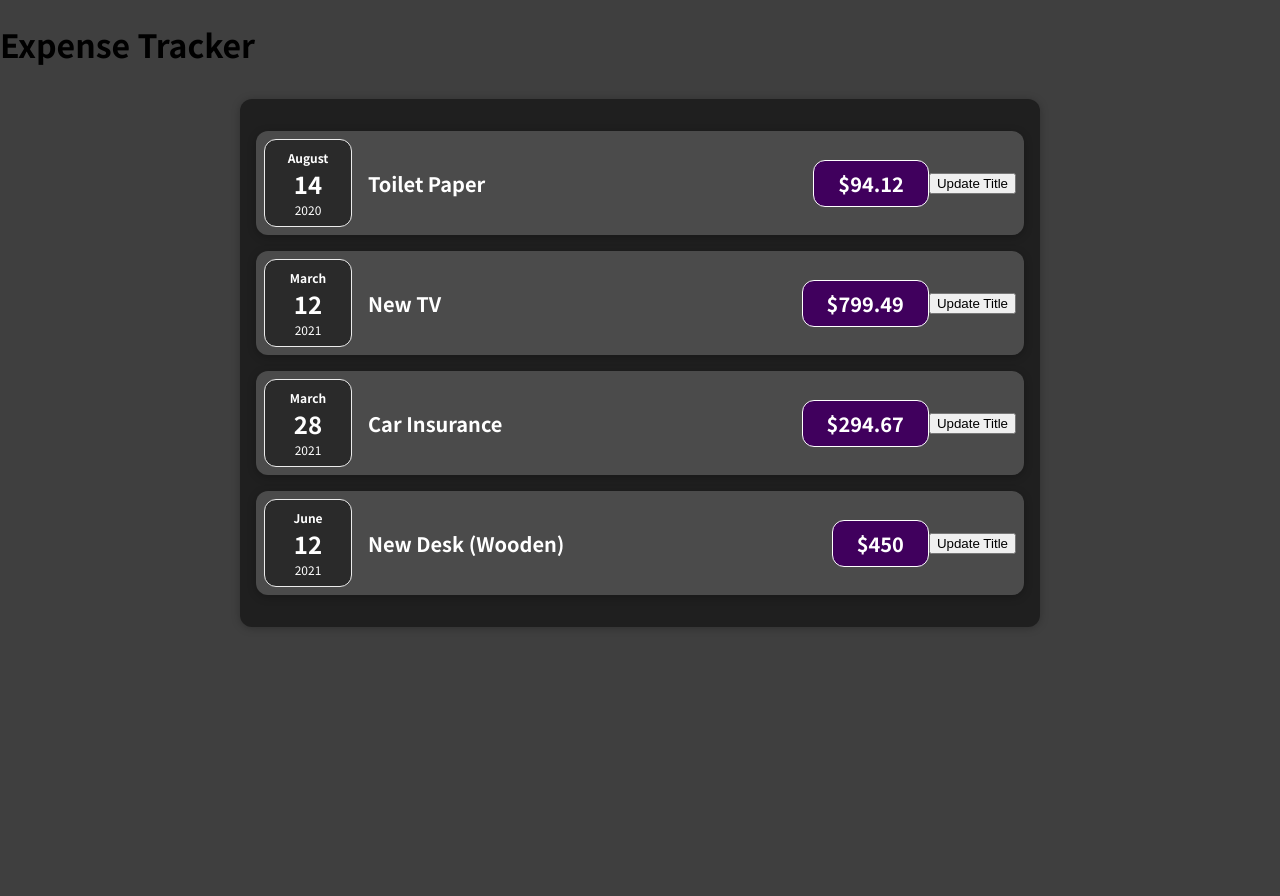
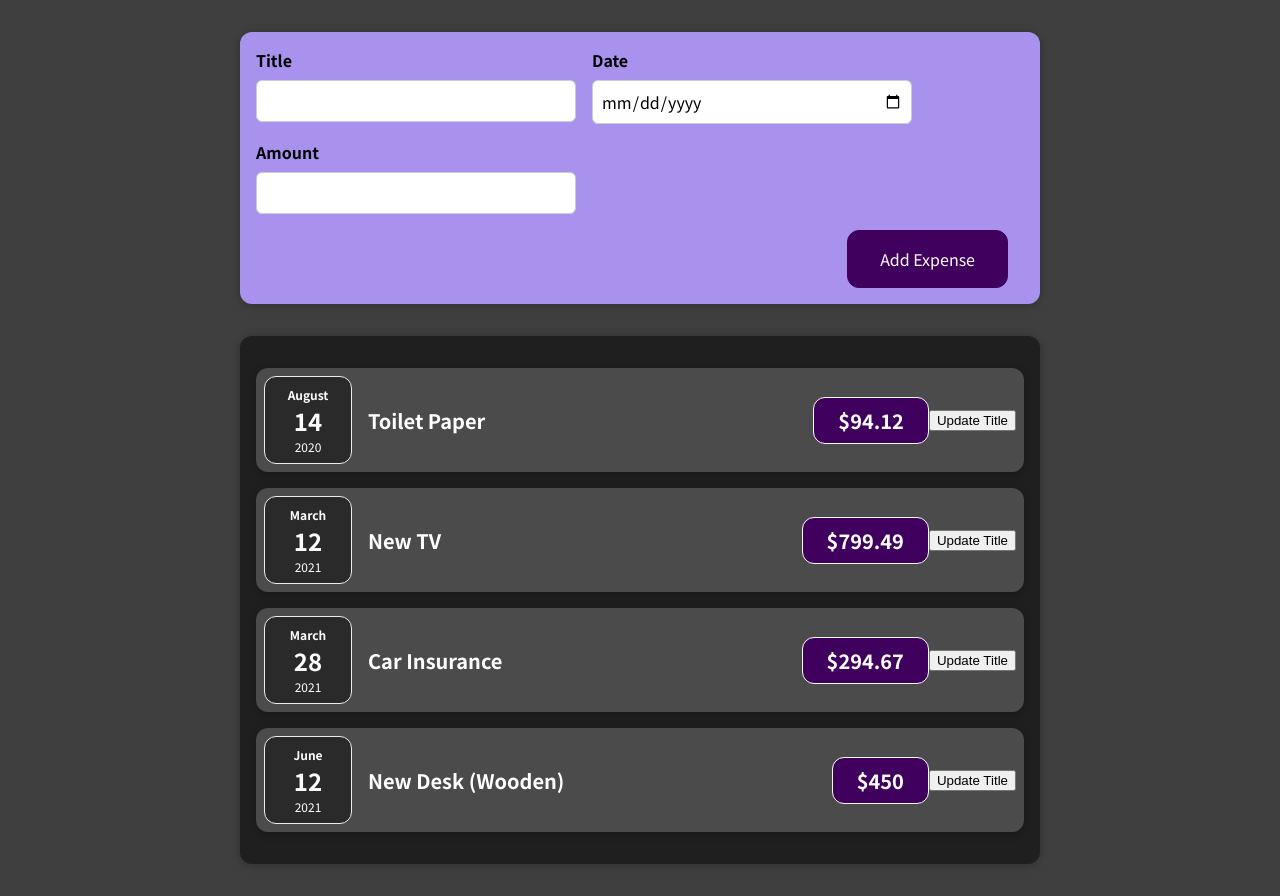
Before and after one commit to ozmago/Expense-Tracker, a React (Create React App) app: page / in a window 1280 px wide. Before the commit the page ends 800 px from the top, so only its background shows below. Built offline with nearby package versions, Linux system fonts and the light colour scheme.

Commit message:
Listening to user form input

```diff
--- a/src/App.js
+++ b/src/App.js
@@ -1,4 +1,5 @@
 import Expenses from "./components/Expenses/Expenses";
+import NewExpense from "./components/NewExpense/NewExpense";
 
 const expenses = [
   {
@@ -25,7 +26,7 @@
 function App() {
   return (
     <div>
-      <h1>Expense Tracker</h1>
+      <NewExpense />
       <Expenses items={expenses} />
     </div>
   );
--- /dev/null
+++ b/src/components/NewExpense/ExpenseForm.css
@@ -0,0 +1,26 @@
+.new-expense__controls {
+  display: flex;
+  flex-wrap: wrap;
+  gap: 1rem;
+  margin-bottom: 1rem;
+  text-align: left;
+}
+
+.new-expense__control label {
+  font-weight: bold;
+  margin-bottom: 0.5rem;
+  display: block;
+}
+
+.new-expense__control input {
+  font: inherit;
+  padding: 0.5rem;
+  border-radius: 6px;
+  border: 1px solid #ccc;
+  width: 20rem;
+  max-width: 100%;
+}
+
+.new-expense__actions {
+  text-align: right;
+}
--- /dev/null
+++ b/src/components/NewExpense/ExpenseForm.js
@@ -0,0 +1,75 @@
+import { useState } from "react";
+import "./ExpenseForm.css";
+
+const ExpenseForm = () => {
+  const [enteredTitle, setEnteredTitle] = useState("");
+  const [enteredDate, setEnteredDate] = useState("");
+  const [enteredAmount, setEnteredAmount] = useState("");
+
+  const titleChangeHandler = (event) => {
+    setEnteredTitle(event.target.value);
+  };
+
+  const dateChangeHandler = (event) => {
+    setEnteredDate(event.target.value);
+  };
+
+  const amountChangeHandler = (event) => {
+    setEnteredAmount(event.target.value);
+  };
+
+  const submitHandler = (event) => {
+    event.preventDefault();
+
+    const expenseData = {
+      title: enteredTitle,
+      amount: enteredAmount,
+      date: new Date(enteredDate),
+    };
+
+    console.log(expenseData);
+    setEnteredTitle("");
+    setEnteredDate("");
+    setEnteredAmount("");
+  };
+
+  return (
+    <form onSubmit={submitHandler}>
+      <div className="new-expense__controls">
+        <div className="new-expense__control">
+          <label>Title</label>
+          <input
+            type="text"
+            value={enteredTitle}
+            onChange={titleChangeHandler}
+          />
+        </div>
+        <div className="new-expense__control">
+          <label>Date</label>
+          <input
+            type="date"
+            min="2019-01-01"
+            max="2022-12-31"
+            value={enteredDate}
+            onChange={dateChangeHandler}
+          />
+        </div>
+        <div className="new-expense__control">
+          <label>Amount</label>
+          <input
+            type="number"
+            min=".01"
+            step=".01"
+            value={enteredAmount}
+            onChange={amountChangeHandler}
+          />
+        </div>
+      </div>
+      <div className="new-expense__actions">
+        <button type="submit">Add Expense</button>
+      </div>
+    </form>
+  );
+};
+
+export default ExpenseForm;
--- /dev/null
+++ b/src/components/NewExpense/NewExpense.css
@@ -0,0 +1,38 @@
+.new-expense {
+  background-color: #a892ee;
+  padding: 1rem;
+  margin: 2rem auto;
+  width: 50rem;
+  max-width: 95%;
+  border-radius: 12px;
+  text-align: center;
+  box-shadow: 0 1px 8px rgba(0, 0, 0, 0.25);
+}
+
+.new-expense button {
+  font: inherit;
+  cursor: pointer;
+  padding: 1rem 2rem;
+  border: 1px solid #40005d;
+  background-color: #40005d;
+  color: white;
+  border-radius: 12px;
+  margin-right: 1rem;
+}
+
+.new-expense button:hover,
+.new-expense button:active {
+  background-color: #510674;
+  border-color: #510674;
+}
+
+.new-expense button.alternative {
+  color: #220131;
+  border-color: transparent;
+  background-color: transparent;
+}
+
+.new-expense button.alternative:hover,
+.new-expense button.alternative:active {
+  background-color: #ddb3f8;
+}
--- /dev/null
+++ b/src/components/NewExpense/NewExpense.js
@@ -0,0 +1,12 @@
+import "./NewExpense.css";
+import ExpenseForm from "./ExpenseForm";
+
+const NewExpense = () => {
+  return (
+    <div className="new-expense">
+      <ExpenseForm />
+    </div>
+  );
+};
+
+export default NewExpense;
```
Also changed, not shown: 1 other file (tests, documents, lock files or other folders).
